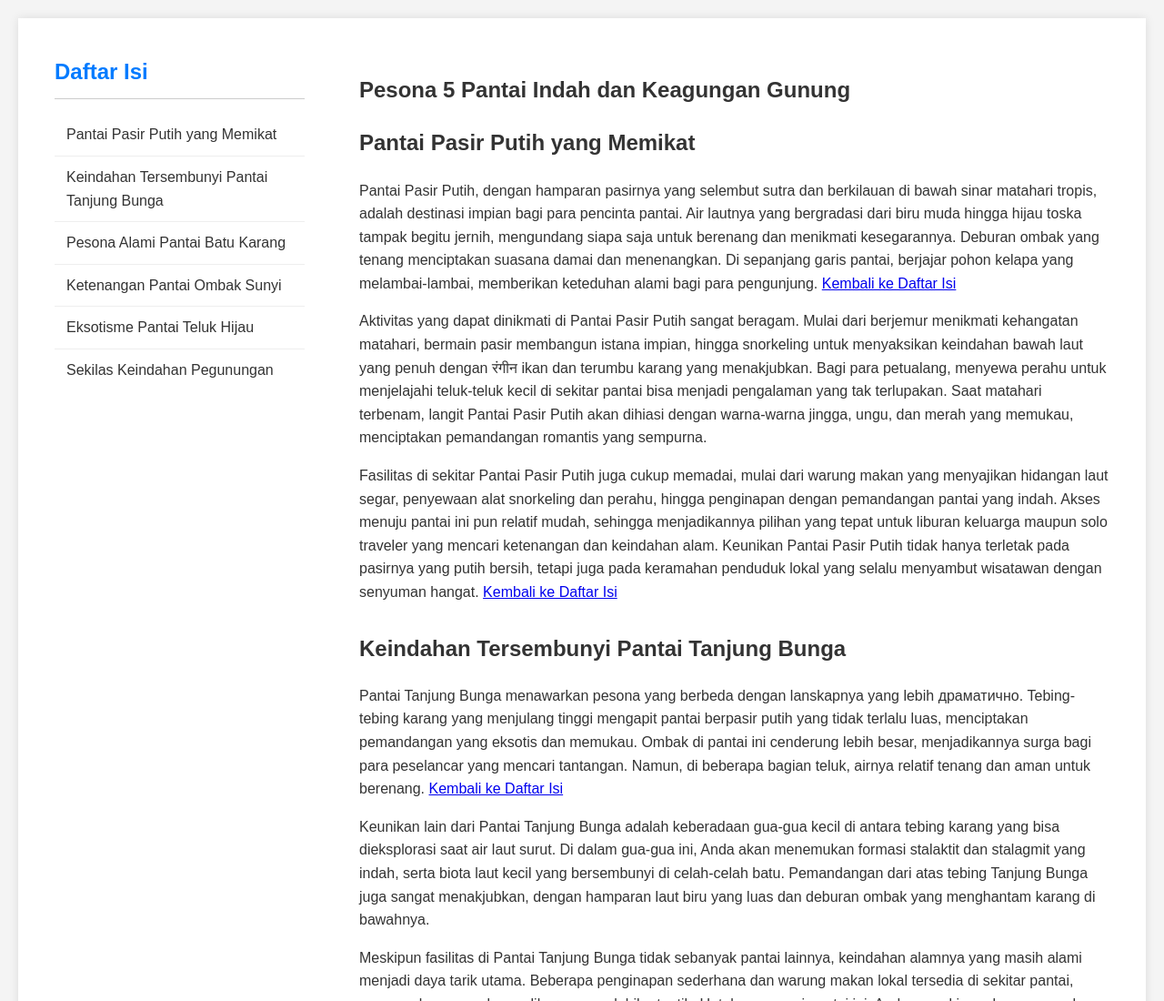
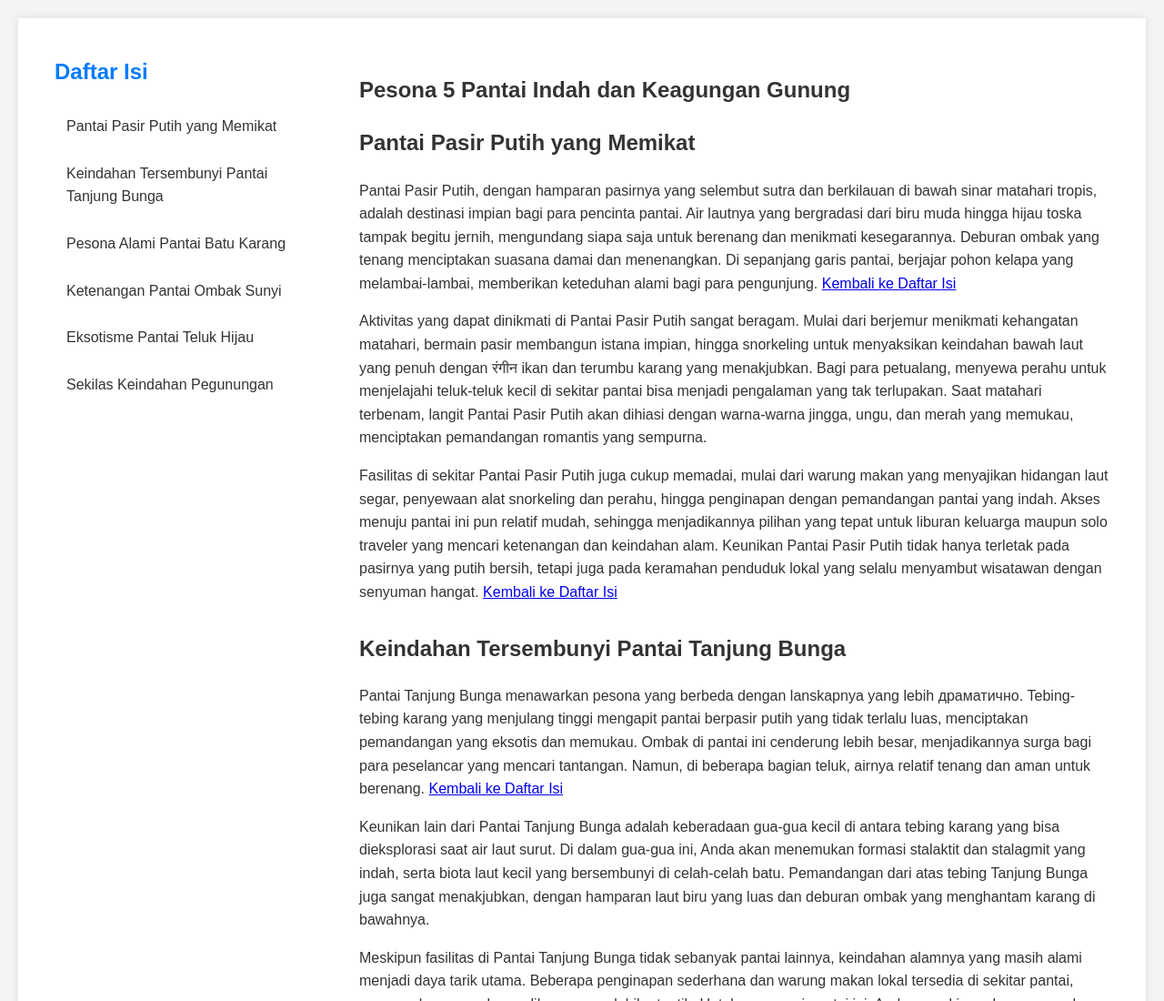
Before and after one commit to bintangahmad15/tugas3, a plain HTML site: page index.html in a window 1280 px wide. Shown: the top 1100 px of the page at 91% size. Drawn offline with Linux system fonts and the light colour scheme.

Commit message:
Update style.css

```diff
--- a/style.css
+++ b/style.css
@@ -22,9 +22,6 @@ body {
 .sidebar h2 {
     margin-top: 0;
     color: #007bff;
-    border-bottom: 1px solid #ccc; /* Garis bawah pada judul */
-    padding-bottom: 10px;
-    margin-bottom: 10px;
 }
 
 .sidebar ol {
@@ -33,19 +30,14 @@ body {
 }
 
 .sidebar ol li {
-    margin-bottom: 0; /* Hapus margin bawah default */
-    border-bottom: 1px solid #eee; /* Tambahkan garis bawah antar item */
-}
-
-.sidebar ol li:last-child {
-    border-bottom: none; /* Hilangkan garis bawah pada item terakhir */
+    margin-bottom: 10px;
 }
 
 .sidebar ol li a {
     text-decoration: none;
     color: #333;
     display: block;
-    padding: 10px 10px; /* Tambah sedikit padding vertikal */
+    padding: 8px 10px;
     border-left: 3px solid transparent;
     transition: border-left 0.3s ease;
 }
@@ -118,8 +110,3 @@ body {
         width: 75%;
     }
 }
-
-    .content {
-        width: 75%;
-    }
-}
```
